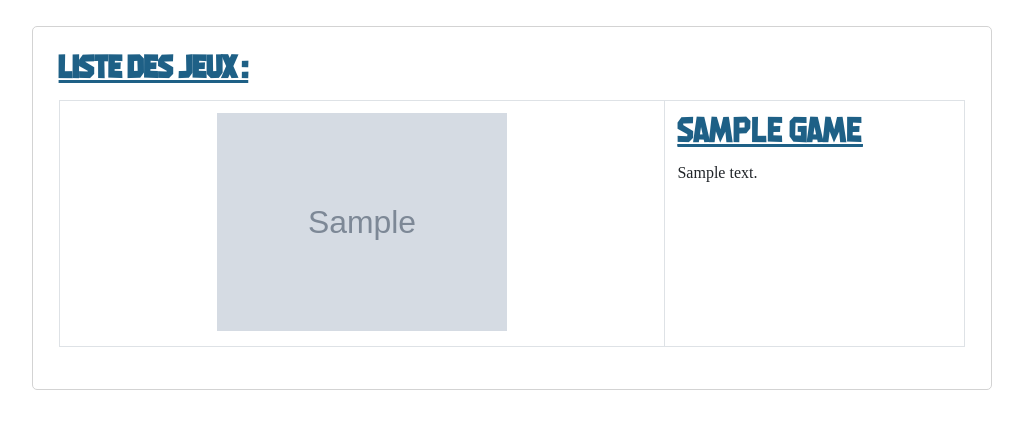
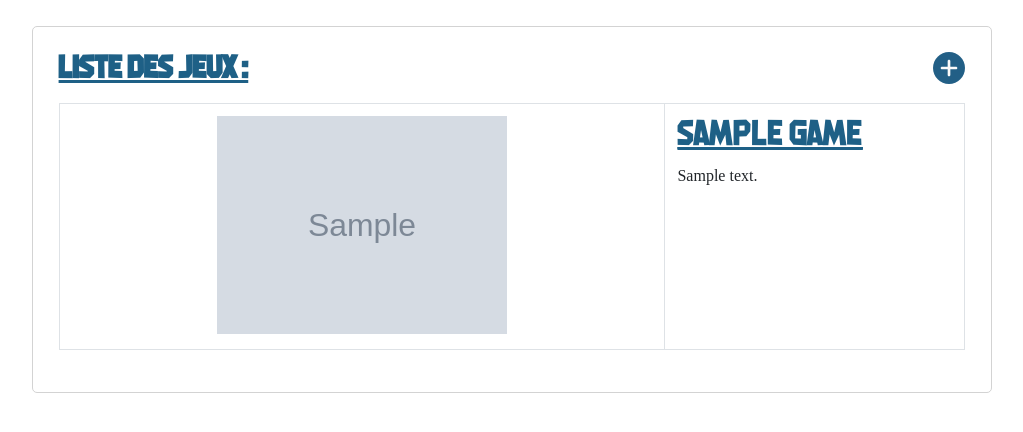
Before and after one commit to max-ans/MyGamOteck, a Symfony app: template templates/main/index.html.twig in a window 1280 px wide. Shown: the part 127-559 px from the top of the page, without its empty margins (128-1151 px from the left). Run offline with Twig, Linux system fonts and the light colour scheme; the template is opened without the code that fills it: most values are stand-ins (such as "Sample title", 1, 10 or a date in 2020); grey boxes marked "Sample" are stand-in pictures; lists and menus that the app fills with data are empty; some libraries are stand-ins or nearby versions.

Commit message:
lien en home page pour ajouter un jeu rapidement

```diff
--- a/public/css/style.css
+++ b/public/css/style.css
@@ -190,6 +190,17 @@ label {
     padding: 2%;
     border-radius: 5px;
 }
+.content-title {
+    display: flex;
+    justify-content: space-between;
+}
+.content-title > h2 {
+    display: inline;
+}
+.redirect-add {
+    width: 2em;
+    fill: #225F86 ;
+}
 
 .games-list-title {
     font-size: 2em;
@@ -197,6 +208,7 @@ label {
     color: rgb(30, 96, 134);
     font-weight: bold;
     text-decoration: underline;
+
 }
 
 .game-title {
--- a/src/Controller/GameController.php
+++ b/src/Controller/GameController.php
@@ -33,6 +33,7 @@ class GameController extends AbstractController
     public function gameShow($id)
     {
         $game = $this->gameRepository->findOneWithData($id);
+        dump($game);
         return $this->render('game/show.html.twig', [
             'game' => $game
         ]);
--- a/templates/main/index.html.twig
+++ b/templates/main/index.html.twig
@@ -6,6 +6,7 @@
 <main class="content">
     <div class="content-title">
         <h2 class="games-list-title">Liste des jeux :</h2>
+        <a href="" title="Ajouter un jeu"><img src=" {{ asset('images')}}/add.svg " alt="" class="redirect-add"></a>
     </div>
     <div class="games-list">
         <table class="table table-bordered mt-3">
```
Also changed, not shown: public/images/add.svg (added).
